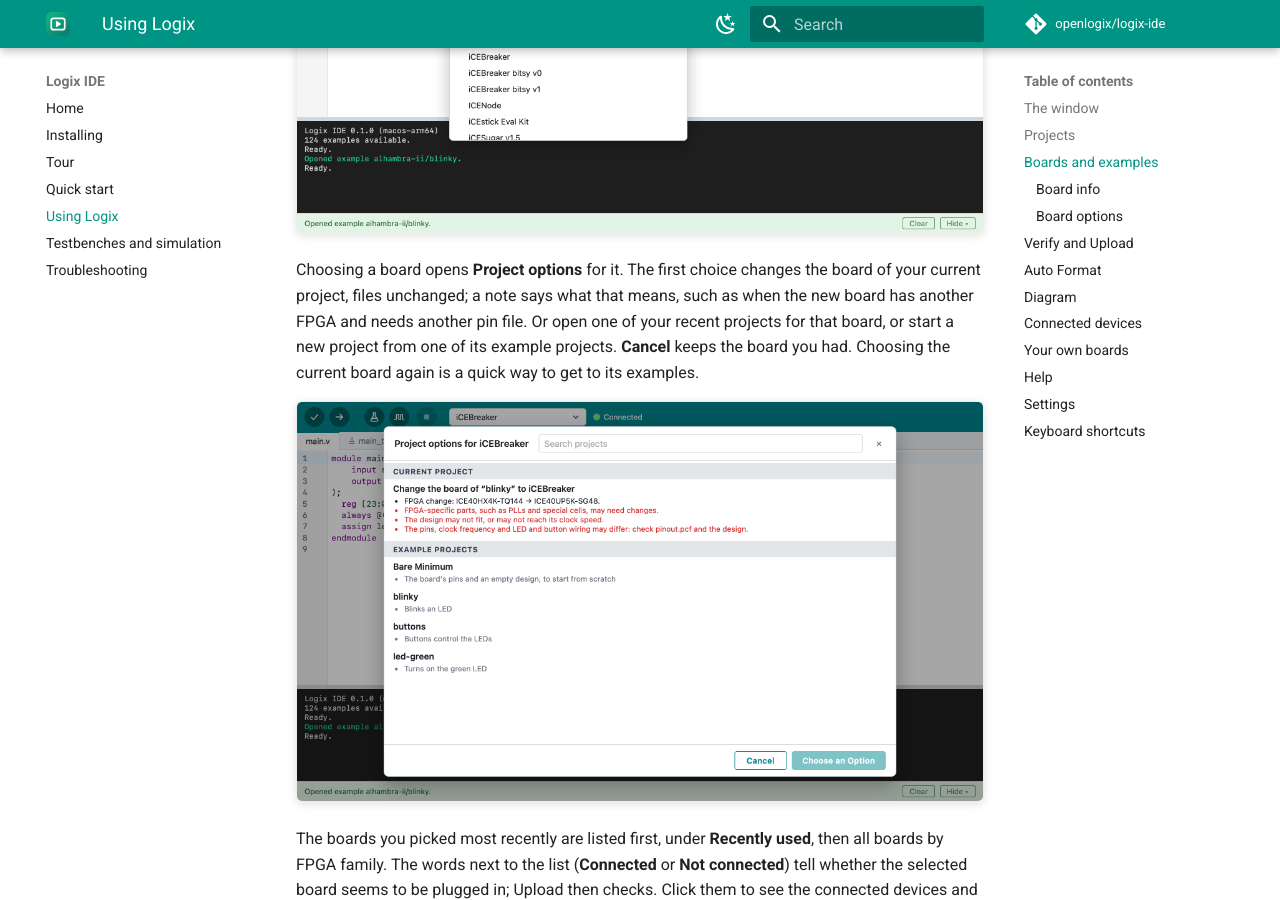
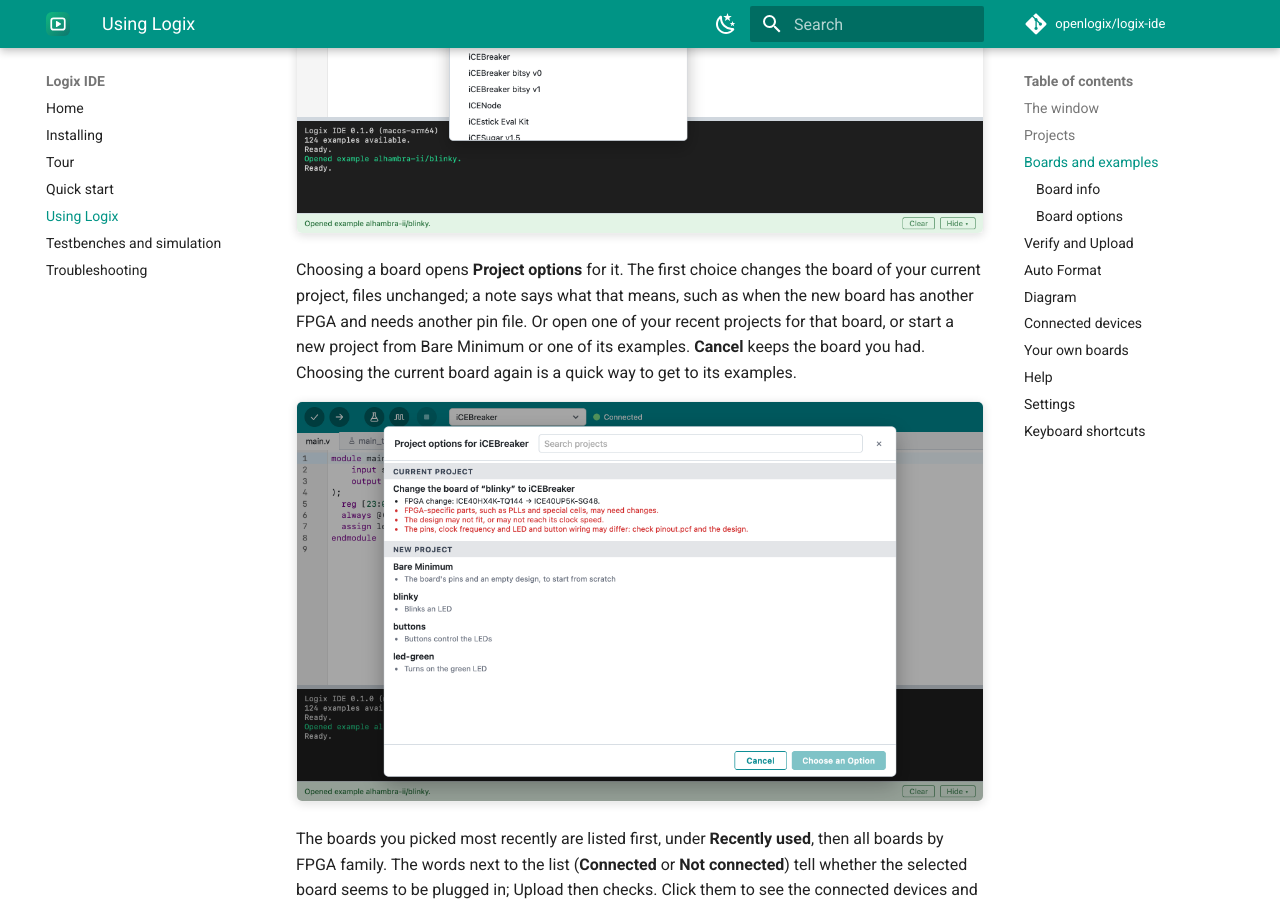
Before and after one commit to openlogix/logix-ide, an MkDocs documentation site: the page built from docs/using-logix.md, in a window 1280 px wide and 900 px high, scrolled down 1943 px. Built offline with MkDocs 1.6.1 and Material for MkDocs 9.7.7, drawn with Linux system fonts in a browser that asks for light colours; comment, search, counter and statistics services are not loaded.

Commit message:
Project options: "New project" instead of "Example projects"
The headings now say what happens to the project: Current project,
Recent projects, New project (the user's decision).

Co-Authored-By: Claude Opus 5.5 <noreply@anthropic.com>

```diff
--- a/docs/using-logix.md
+++ b/docs/using-logix.md
@@ -83,8 +83,8 @@ too.
 Choosing a board opens **Project options** for it. The first choice
 changes the board of your current project, files unchanged; a note says what that means, such as when the new board has
 another FPGA and needs another pin file. Or open one of your recent
-projects for that board, or start a new project from one of its example
-projects. **Cancel** keeps the board you had. Choosing the current board
+projects for that board, or start a new project from Bare Minimum or one
+of its examples. **Cancel** keeps the board you had. Choosing the current board
 again is a quick way to get to its examples.
 
 ![Project options after choosing the iCEBreaker](images/project-options.png)
```
Also changed, not shown: CLAUDE.md (+1 -1 lines), ui/src/lib/ExamplesDialog.svelte (+8 -8 lines), docs/images/project-options.png, 1 other file.
